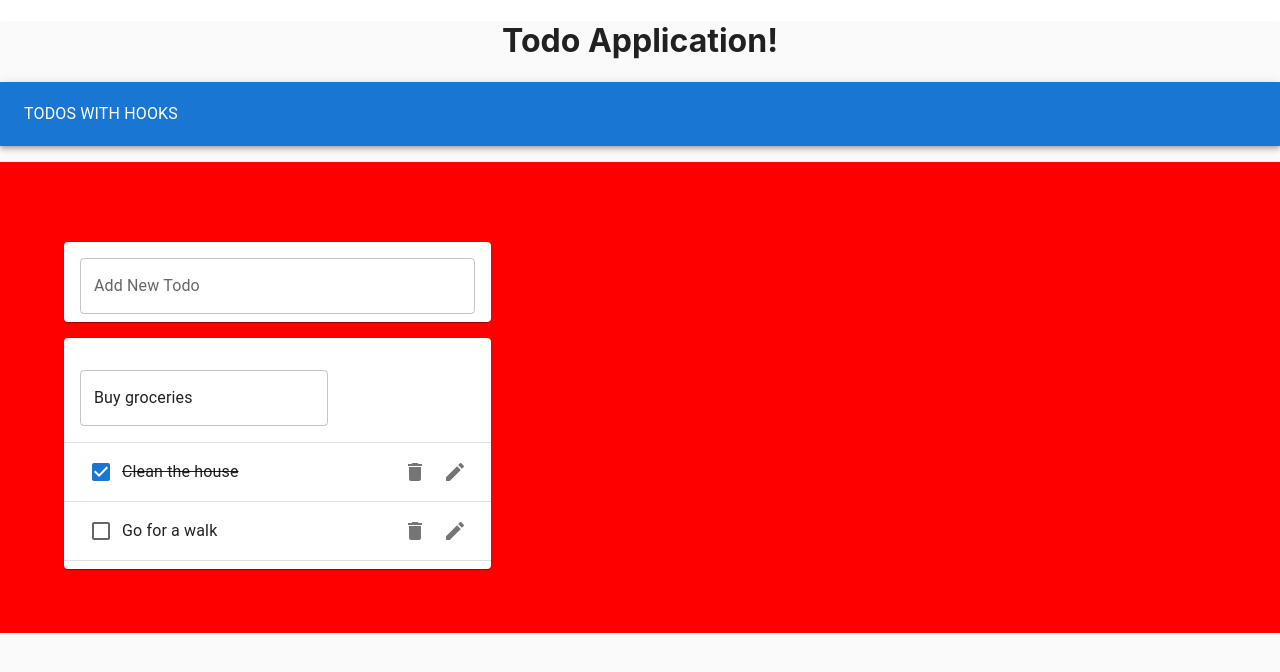
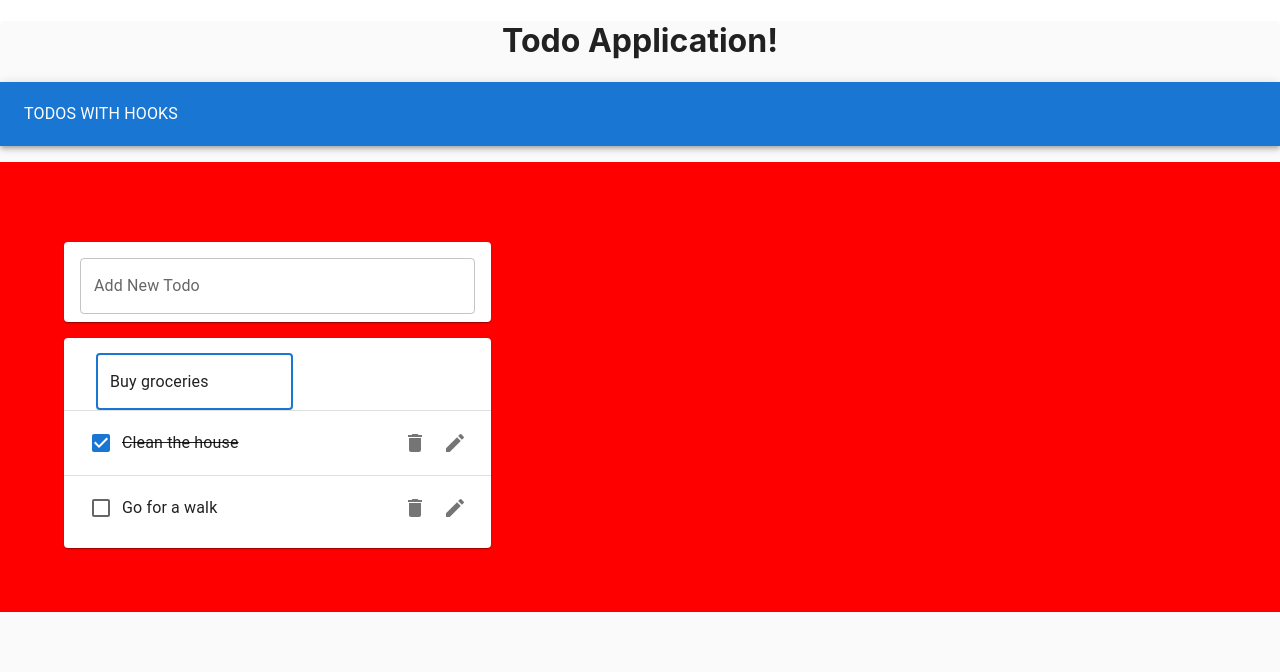
Before and after one commit to GGSWEngineer/React-Todo-App, a React (Create React App) app: page / in a window 1280 px wide. Both pictures are taken after a click on the button 454 px from the left and 374 px from the top of the page. Shown: the top 672 px of the page. Built offline with nearby package versions, Linux system fonts and the light colour scheme.

Commit message:
Added styles to the form and individual todos

```diff
--- a/src/EditTodoForm.js
+++ b/src/EditTodoForm.js
@@ -11,12 +11,14 @@
       reset();
       toggleEditForm();
 
-    }}>
+    }} style={{marginLeft: "1rem", width: "50%"}}
+    >
       <TextField
       margin="normal"
       value={value}
       onChange={handleChange}
       fullWidth
+      autoFocus
     />
     </form>
 
--- a/src/Todo.js
+++ b/src/Todo.js
@@ -11,7 +11,7 @@
 function Todo({ task, completed, removeTodo, id, toggleTodo, editTodo }) {
   const [isEditing, toggle] = useToggleState(false);
   return (
-    <ListItem>
+    <ListItem style={{height: "64px"}}>
       {isEditing ? (
         <EditTodoForm editTodo={editTodo} id={id} task={task} toggleEditForm={toggle}/>
       ) : (
--- a/src/TodoList.js
+++ b/src/TodoList.js
@@ -8,10 +8,10 @@
 import Todo from "./Todo";
 
 function TodoList({todos, removeTodo, toggleTodo, editTodo}) {
-  const displayTodos = todos.map((todo) => (
+  const displayTodos = todos.map((todo, i) => (
     <>
     <Todo key={todo.id} id={todo.id} task={todo.task} completed={todo.completed} removeTodo={removeTodo} toggleTodo={toggleTodo} editTodo={editTodo}/>
-    <Divider/>
+    {i < todos.length - 1 && <Divider/>}
     </>
   ));
   return (
```
